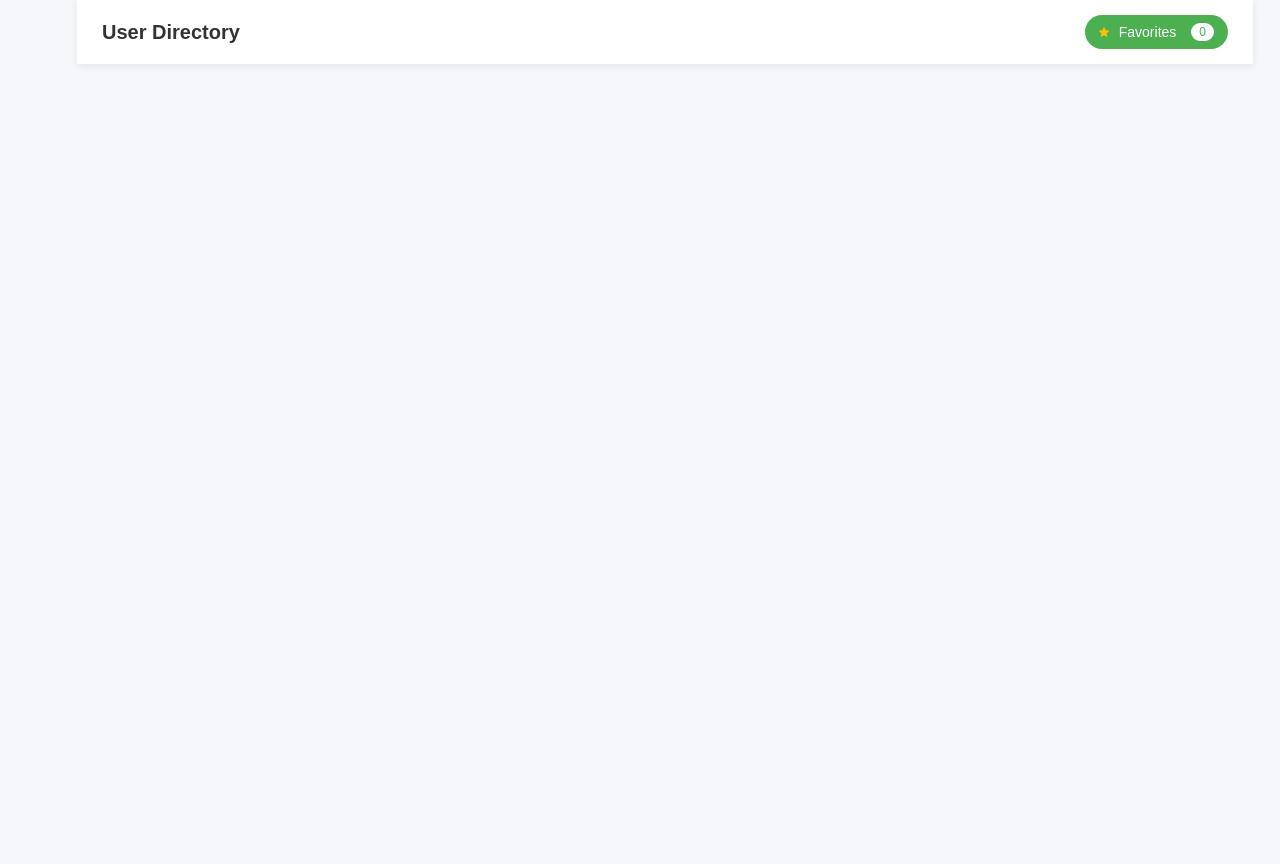
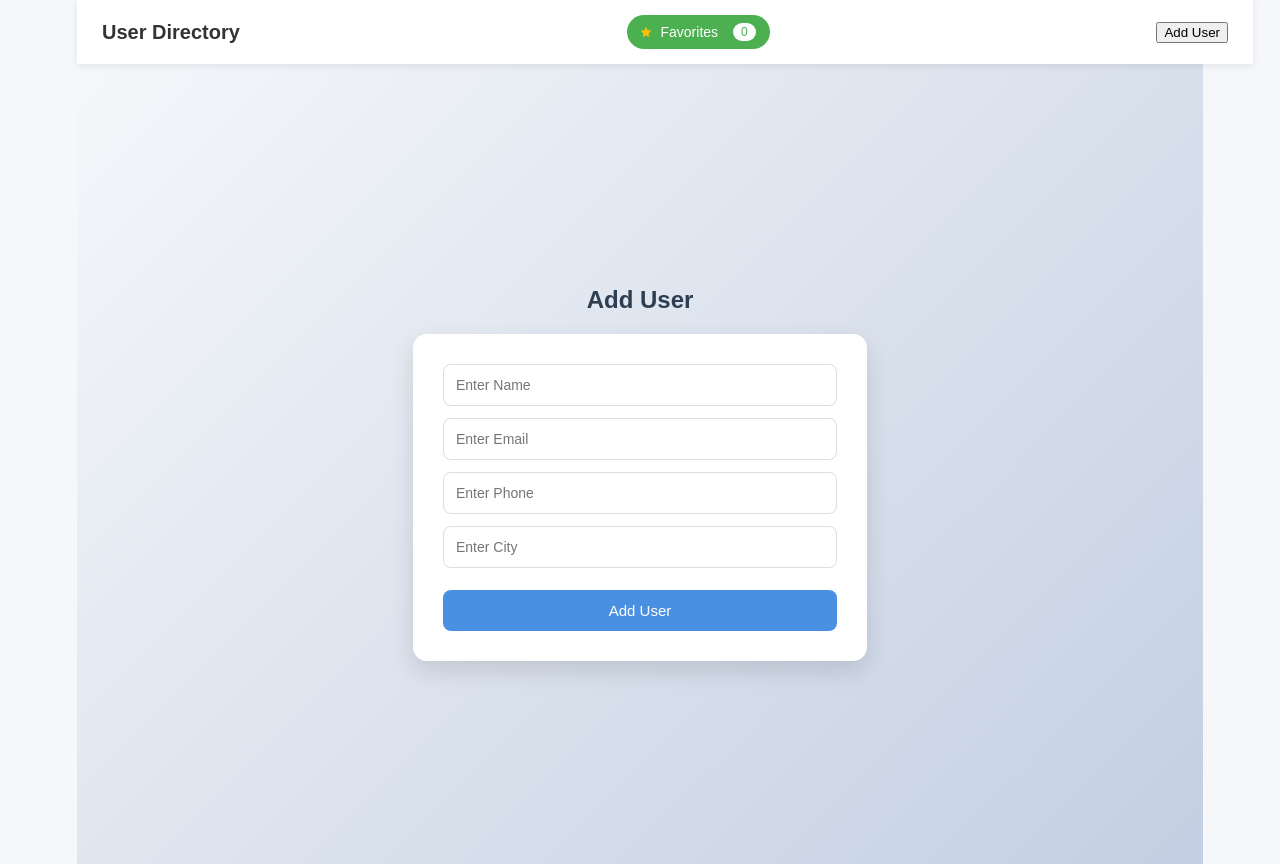
Before and after one commit to disla-abdulla/user-directory-react, a React (Vite) app: page /add-user in a window 1280 px wide. Before the commit the page ends 800 px from the top, so only its background shows below. Built offline with nearby package versions, Linux system fonts and the light colour scheme.

Commit message:
Complete Day 13: controlled components, form validation and dynamic input handling

```diff
--- a/src/App.css
+++ b/src/App.css
@@ -168,3 +168,79 @@
 .favorite-container {
   width: 100;
 }
+.form-container {
+  min-height: 100vh;
+  display: flex;
+  justify-content: center;
+  flex-direction: column;
+  align-items: center;
+  background: linear-gradient(135deg, #f5f7fa, #c3cfe2);
+  font-family: Arial, sans-serif;
+}
+.form-container h2 {
+  margin-bottom: 20px;
+  color: #2c3e50;
+  font-size: 24px;
+}
+form {
+  background: #fff;
+  padding: 30px;
+  width: 35%;
+  border-radius: 14px;
+  box-shadow: 0 10px 25px rgba(0, 0, 0, 0.12);
+  display: flex;
+  flex-direction: column;
+  gap: 12px;
+}
+form input {
+  padding: 12px;
+  border: 1px solid #ddd;
+  border-radius: 8px;
+  outline: none;
+  transition: all 0.2s ease;
+  font-size: 14px;
+}
+form input:focus {
+  border-color: #4a90e2;
+  box-shadow: 0 0 6px rgba(74, 144, 226, 0.3);
+}
+/* 🔴 Invalid */
+form .input.error {
+  border: 1px solid #e74c3c;
+  box-shadow: 0 0 4px rgba(231, 76, 60, 0.3);
+}
+
+/* 🟢 Valid */
+form .input.success {
+  border: 1px solid #2ecc71;
+  box-shadow: 0 0 4px rgba(46, 204, 113, 0.3);
+}
+form input:focus {
+  border-color: #4a90e2;
+  box-shadow: 0 0 6px rgba(74, 144, 226, 0.3);
+}
+form p {
+  margin: -6px 0 6px;
+  font-size: 12px;
+  color: #e74c3c;
+}
+form button {
+  margin-top: 10px;
+  padding: 12px;
+  border: none;
+  border-radius: 8px;
+  background: #4a90e2;
+  color: white;
+  font-size: 15px;
+  cursor: pointer;
+  transition: 0.3s ease;
+}
+
+button:hover {
+  background: #357abd;
+  transform: translateY(-1px);
+}
+
+button:active {
+  transform: scale(0.98);
+}
--- a/src/App.tsx
+++ b/src/App.tsx
@@ -8,6 +8,7 @@ import useDebounce from "./hooks/useDebounce";
 import usePageTitle from "./hooks/usePageTitle";
 import Favorites from "./components/Favorites";
 import Navbar from "./components/Navbar";
+import AddUserForm from "./components/AddUserForm";
 function App() {
   console.log("App rendered");
   const [searchData, setSearchData] = useState("");
@@ -42,6 +43,7 @@ function App() {
         <Route path="/" element={<UserList search={debouncedSearch} />} />
         <Route path="/user/:id" element={<UserDetails />} />
         <Route path="/favorites" element={<Favorites />} />
+        <Route path="/add-user" element={<AddUserForm />} />
       </Routes>
     </div>
   );
--- /dev/null
+++ b/src/components/AddUserForm.tsx
@@ -0,0 +1,155 @@
+import { useState } from "react";
+
+function AddUserForm() {
+  // create form state
+  const [formData, setFormData] = useState({
+    name: "",
+    email: "",
+    phone: "",
+    city: "",
+  });
+  //   create error state
+  const [errors, setErrors] = useState({});
+  const [touched, setTouched] = useState({});
+  //   create validation function
+  const validate = (data) => {
+    let newErrors = {};
+
+    if (!data.name.trim()) {
+      newErrors.name = "Name is Required";
+    }
+
+    if (!data.email.trim()) {
+      newErrors.email = "Email is Required";
+    } else {
+      const emailRegex = /^[^\s@]+@[^\s@]+\.[^\s@]+$/;
+      if (!emailRegex.test(data.email)) {
+        newErrors.email = "Invalid email format";
+      }
+    }
+
+    if (!data.phone.trim()) {
+      newErrors.phone = "Phone is Required";
+    } else {
+      const phoneRegex = /^[0-9]{10}$/;
+      if (!phoneRegex.test(data.phone)) {
+        newErrors.phone = "Must be 10 digits";
+      }
+    }
+
+    if (!data.city.trim()) {
+      newErrors.city = "City is Required";
+    }
+    return newErrors;
+  };
+  // dynamic input handler
+  const handleChange = (e) => {
+    const { name, value } = e.target;
+    const updatedData = {
+      ...formData,
+      [name]: value,
+    };
+    setFormData(updatedData);
+    const validationErrors = validate(updatedData);
+    setErrors(validationErrors);
+  };
+  const handleBlur = (e) => {
+    setTouched({
+      ...touched,
+      [e.target.name]: true,
+    });
+  };
+  //   handle submit
+  const handleSubmit = (e) => {
+    console.log("submit called");
+    // prevent browser page refresh
+    e.preventDefault();
+    const validationErrors = validate(formData);
+    setErrors(validationErrors);
+    if (Object.keys(validationErrors).length > 0) return;
+    console.log(formData);
+    alert("User Added successfully");
+    setFormData({
+      name: "",
+      email: "",
+      phone: "",
+      city: "",
+    });
+    setErrors({});
+  };
+
+  return (
+    <div className="form-container">
+      <h2>Add User</h2>
+      <form onSubmit={handleSubmit}>
+        <input
+          name="name"
+          type="text"
+          value={formData.name}
+          onChange={handleChange}
+          onBlur={handleBlur}
+          placeholder="Enter Name"
+          className={
+            touched.name && errors.name
+              ? "input error"
+              : formData.name
+              ? "input success"
+              : "input"
+          }
+        />
+        {touched.name && errors.name && <p>{errors.name}</p>}
+        <input
+          name="email"
+          type="email"
+          value={formData.email}
+          onChange={handleChange}
+          onBlur={handleBlur}
+          placeholder="Enter Email"
+          className={
+            touched.email && errors.email
+              ? "input error"
+              : formData.email
+              ? "input success"
+              : "input"
+          }
+        />
+        {touched.email && errors.email && <p>{errors.email}</p>}
+        <input
+          name="phone"
+          type="number"
+          value={formData.phone}
+          onChange={handleChange}
+          onBlur={handleBlur}
+          placeholder="Enter Phone"
+          className={
+            touched.phone && errors.phone
+              ? "input error"
+              : formData.phone
+              ? "input success"
+              : "input"
+          }
+        />
+        {touched.phone && errors.phone && <p>{errors.phone}</p>}
+        <input
+          name="city"
+          type="text"
+          value={formData.city}
+          onChange={handleChange}
+          onBlur={handleBlur}
+          placeholder="Enter City"
+          className={
+            touched.city && errors.city
+              ? "input error"
+              : formData.city
+              ? "input success"
+              : "input"
+          }
+        />
+        {touched.city && errors.city && <p>{errors.city}</p>}
+        <button type="submit">Add User </button>
+      </form>
+    </div>
+  );
+}
+
+export default AddUserForm;
--- a/src/components/Navbar.tsx
+++ b/src/components/Navbar.tsx
@@ -15,6 +15,7 @@ function Navbar() {
         <img src={FavIcon} width={10} height={10} />
         Favorites<span className="badge">{favoriteCount}</span>
       </button>
+      <button onClick={() => navigate("/add-user")}> Add User</button>
     </div>
   );
 }
```
Also changed, not shown: 1 other file (tests, documents, lock files or other folders).
